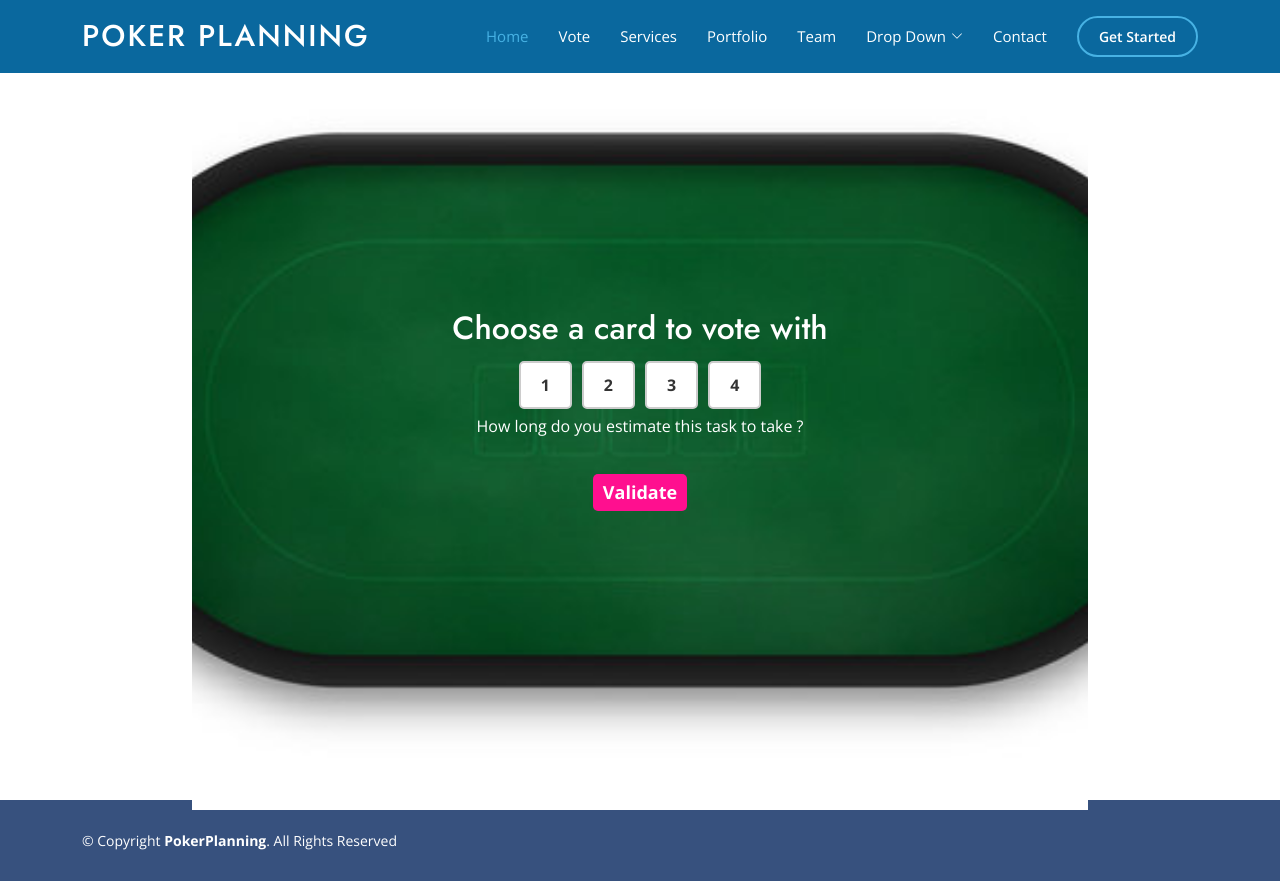
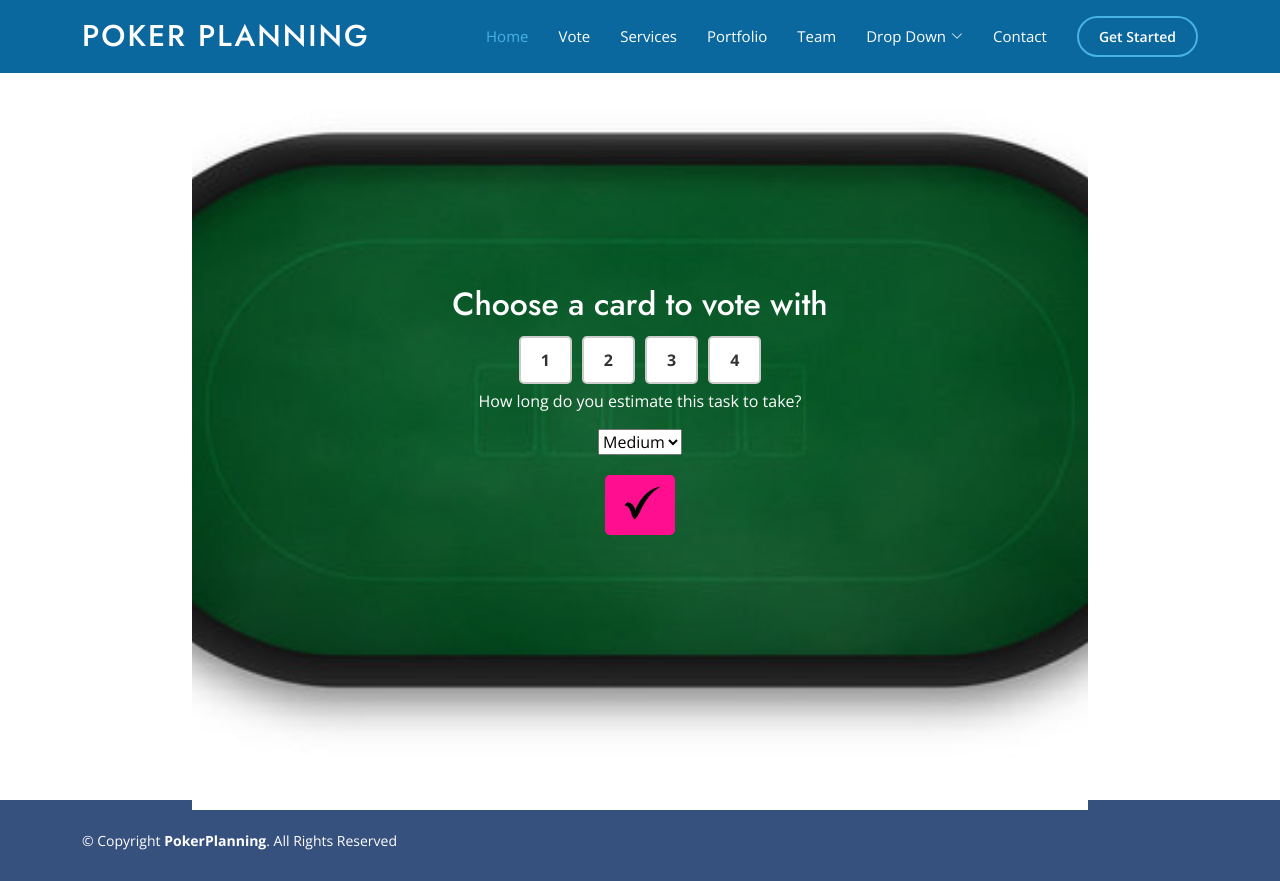
Before and after one commit to guerfala/Poker-Planning, an Angular app: page / in a window 1280 px wide. Built offline with nearby package versions, Linux system fonts and the light colour scheme.

Commit message:
added confidence level

```diff
--- a/src/app/vote/components/vote.component.html
+++ b/src/app/vote/components/vote.component.html
@@ -13,9 +13,12 @@
         <div class="phrase-container">
           <p>{{ votingPhrase }}</p>
         </div>
-        <button class="validate-button" (click)="validateVote()">Validate</button>
+        <select [(ngModel)]="selectedConfidenceLevel">
+          <option *ngFor="let level of confidenceLevels" [value]="level.value">{{ level.label }}</option>
+        </select>
+        <button class="validate-button" (click)="validateVote()">
+          <img src="../../../assets/icons/tick.png" alt="Validate" width="50" height="50"></button>
         <!-- In your template -->
-        <!-- <mat-slider thumbLabel [min]="0" [max]="confidenceLevelIndices.length - 1" [step]="1" [(ngModel)]="selectedConfidenceLevelIndex"></mat-slider> -->
 
 
       </div>
--- a/src/app/vote/components/vote.component.ts
+++ b/src/app/vote/components/vote.component.ts
@@ -1,6 +1,7 @@
 import { Component } from '@angular/core';
 import { VoteService } from '../services/vote.service';
 import { Router } from '@angular/router';
+import { ConfidenceLevel } from '../models/vote.model';
 
 @Component({
   selector: 'app-vote',
@@ -10,16 +11,20 @@ import { Router } from '@angular/router';
 export class VoteComponent {
 
   votingCards: number[] = [1, 2, 3, 4]; // Example array of voting cards
-  votingPhrase: string = 'How long do you estimate this task to take ?'; // Example voting phrase
+  votingPhrase: string = 'How long do you estimate this task to take?'; // Example voting phrase
   selectedCard: number | null = null; // Currently selected card
-  confidenceLevels: string[] = ['Low', 'Medium', 'High'];
-  confidenceLevelIndices: number[] = Array.from({ length: this.confidenceLevels.length }, (_, i) => i);
+  confidenceLevels = [
+    { label: 'Low', value: ConfidenceLevel.LOW },
+    { label: 'Medium', value: ConfidenceLevel.MEDIUM },
+    { label: 'High', value: ConfidenceLevel.HIGH }
+  ];
 
+  selectedConfidenceLevel: ConfidenceLevel = ConfidenceLevel.MEDIUM;
 
   constructor(
     private router: Router,
     private voteService: VoteService
-    ) { }
+  ) { }
 
   selectCard(card: number): void {
     this.selectedCard = this.selectedCard === card ? null : card; // Toggle selection state
@@ -27,7 +32,7 @@ export class VoteComponent {
 
   validateVote(): void {
     if (this.selectedCard !== null) {
-      this.voteService.createVote(this.selectedCard).subscribe(
+      this.voteService.createVote(this.selectedCard, this.selectedConfidenceLevel).subscribe(
         () => {
           console.log('Vote created successfully');
           this.router.navigate(['/votes']);
@@ -37,7 +42,7 @@ export class VoteComponent {
         }
       );
     } else {
-      console.warn('Please select a card before validating.');
+      console.warn('Please select a card and confidence level before validating.');
     }
   }
 }
--- a/src/app/vote/models/vote.model.ts
+++ b/src/app/vote/models/vote.model.ts
@@ -1,7 +1,7 @@
 export enum ConfidenceLevel {
-  LOW = 'LOW',
-  MEDIUM = 'MEDIUM',
-  HIGH = 'HIGH',
+  LOW = 0,
+  MEDIUM = 1,
+  HIGH = 2
 }
 export interface Vote {
     voteId: number;
--- a/src/app/vote/services/vote.service.ts
+++ b/src/app/vote/services/vote.service.ts
@@ -4,6 +4,7 @@ import { Injectable } from '@angular/core';
 import { HttpClient } from '@angular/common/http';
 import { Observable } from 'rxjs';
 import { Vote } from '../models/vote.model';
+import { ConfidenceLevel } from '../models/vote.model';
 
 @Injectable({
   providedIn: 'root'
@@ -14,9 +15,9 @@ export class VoteService {
   constructor(private http: HttpClient) { }
 
 
-  createVote(cardValue: number): Observable<any> {
+  createVote(cardValue: number, confidenceLevel: ConfidenceLevel): Observable<any> {
     const url = `${this.baseUrl}/add`; // Construct the complete URL for adding a vote
-    return this.http.post<any>(url, { cardValue });
+    return this.http.post<any>(url, { cardValue, confidenceLevel });
   }
 
   getAllVotes(): Observable<Vote[]> {
--- a/src/app/vote/votes-list/votes-list.component.html
+++ b/src/app/vote/votes-list/votes-list.component.html
@@ -20,6 +20,11 @@
           <td mat-cell *matCellDef="let vote"> {{ vote.voteTimestamp }} </td>
         </ng-container>
 
+        <ng-container matColumnDef="confidenceLevel">
+          <th mat-header-cell *matHeaderCellDef> Confidence Level </th>
+          <td mat-cell *matCellDef="let vote"> {{ vote.confidenceLevel }} </td>
+        </ng-container>
+
         <!-- Delete Button Column -->
         <ng-container matColumnDef="delete">
           <th mat-header-cell *matHeaderCellDef></th>
--- a/src/app/vote/votes-list/votes-list.component.ts
+++ b/src/app/vote/votes-list/votes-list.component.ts
@@ -10,7 +10,7 @@ import { VoteService } from '../services/vote.service';
 })
 export class VotesListComponent implements OnInit {
   dataSource: MatTableDataSource<Vote> = new MatTableDataSource<Vote>([]); // Data source for the table
-  displayedColumns: string[] = ['voteId', 'cardValue','voteTimestamp', 'delete']; // Displayed columns
+  displayedColumns: string[] = ['voteId', 'cardValue','voteTimestamp','confidenceLevel', 'delete']; // Displayed columns
 
   constructor(private voteService: VoteService) { }
 
```
Also changed, not shown: src/app/app.module.ts (+5 -3 lines), src/assets/icons/tick.png (added).
